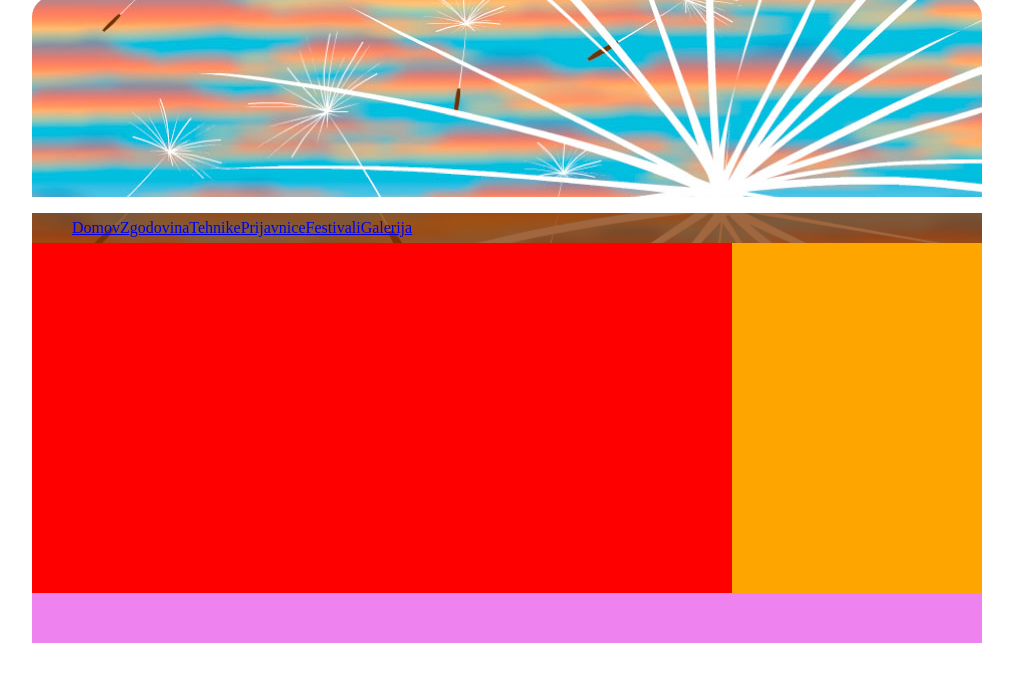
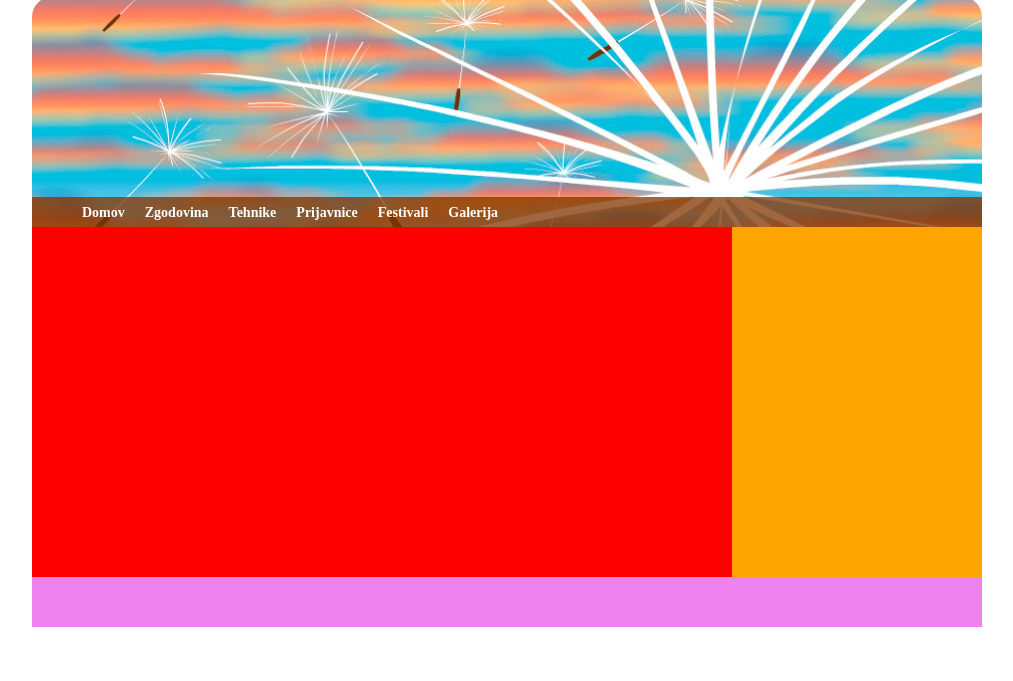
Before and after one commit to BajecJan/www.animare.si, a plain HTML site: page index.html in a window 1280 px wide. Shown: the part 103-784 px from the top of the page, without its empty margins (133-1146 px from the left). Drawn offline with Linux system fonts and the light colour scheme.

Commit message:
oblikuj navigacijo

```diff
--- a/slogi.css
+++ b/slogi.css
@@ -57,9 +57,26 @@ html,body{
 	align-items: center;
 	list-style: none;
 	height: 30px;
+	margin: 0;
 }
-#Navigacija li{
-
+#Navigacija a:link,
+#Navigacija a:visited
+#Navigacija a:hover
+#Navigacija a:active {
+	font-size: 14px;
+	font-weight: bold;
+    text-align: center;
+    color: white;
+    text-decoration: none;
+    border-bottom: 0px;
+    padding: 7px 10px;
+    box-sizing: border-box;
+    transition: all .75s ease;
+}
+#Navigacija a:hover,
+#Navigacija a:active {
+	background-color: rgba(115,155,210,.35);
+	transition: all 1s ease;
 }
 #Vsebina {
 	background-color: green;
```
